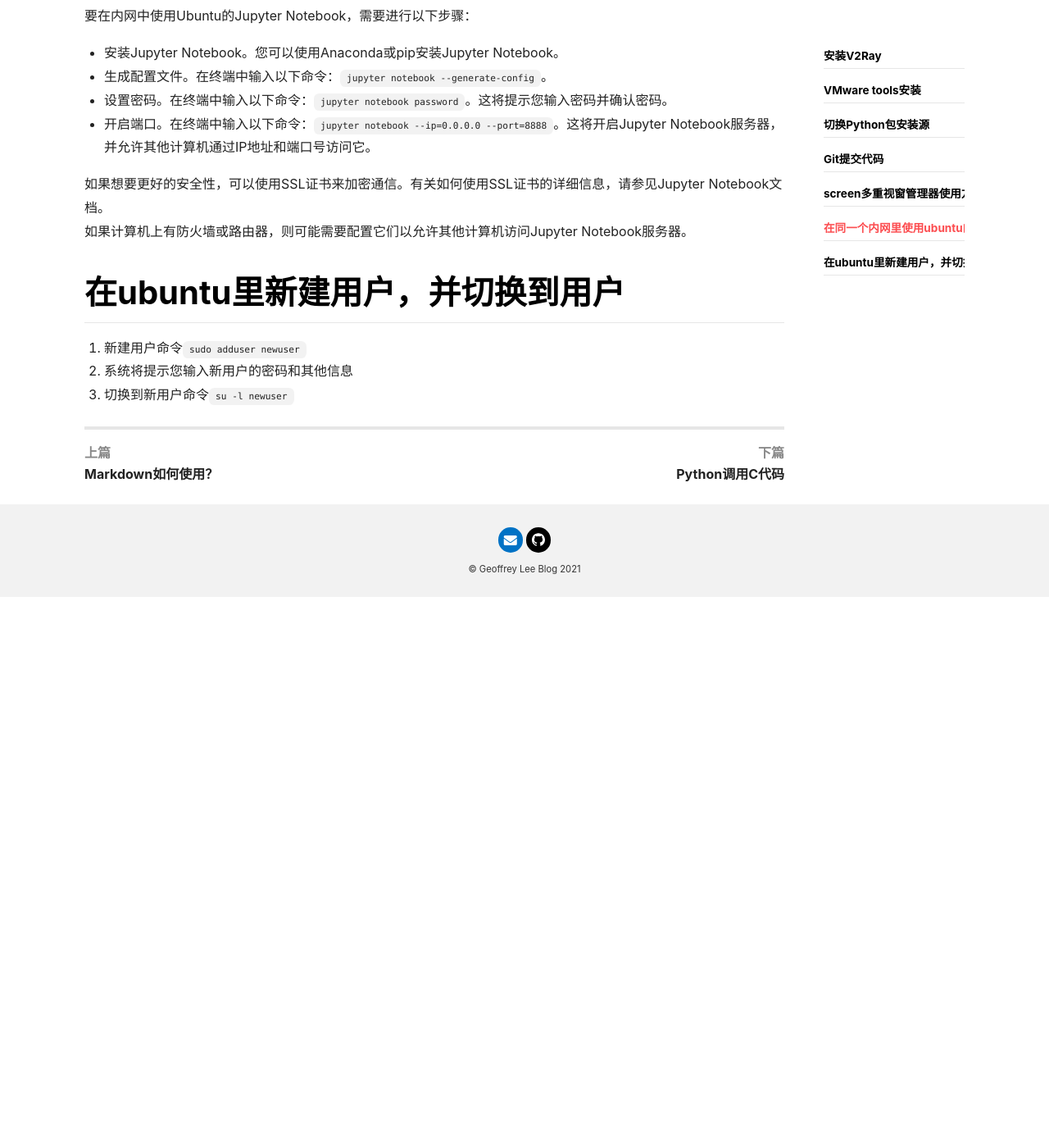
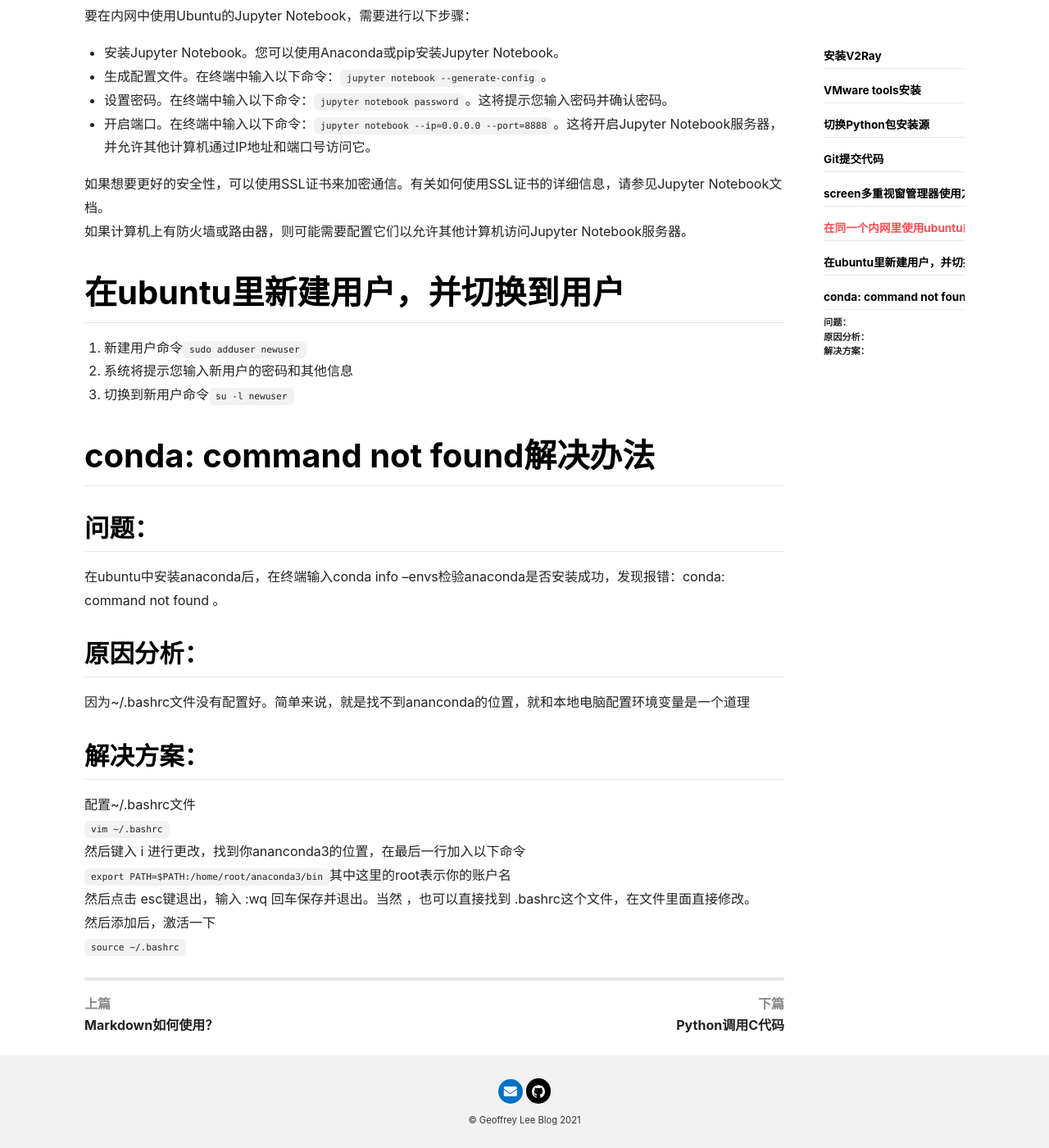
Before and after one commit to sertreet/sertreet.github.io, a Jekyll site: the page built from _posts/2022-12-02-linuxInstruction.md, in a window 1280 px wide and 1400 px high, scrolled down 1707 px. Shown: the whole window at 82% size. Built offline with Jekyll 4.4.1, drawn with Linux system fonts in a browser that asks for light colours; nearby versions of some CDN libraries; before the commit the page ends 2435 px from its top, so only the background shows below that.

Commit message:
Update 2022-12-02-linuxInstruction.md

```diff
--- a/_posts/2022-12-02-linuxInstruction.md
+++ b/_posts/2022-12-02-linuxInstruction.md
@@ -53,3 +53,17 @@
 1. 新建用户命令`sudo adduser newuser`
 2. 系统将提示您输入新用户的密码和其他信息
 3. 切换到新用户命令`su -l newuser`
+
+# conda: command not found解决办法
+## 问题：
+在ubuntu中安装anaconda后，在终端输入conda info --envs检验anaconda是否安装成功，发现报错：conda: command not found 。
+## 原因分析：
+因为~/.bashrc文件没有配置好。简单来说，就是找不到ananconda的位置，就和本地电脑配置环境变量是一个道理
+## 解决方案：
+配置~/.bashrc文件
+`vim ~/.bashrc`
+然后键入 i 进行更改，找到你ananconda3的位置，在最后一行加入以下命令
+`export PATH=$PATH:/home/root/anaconda3/bin`其中这里的root表示你的账户名
+然后点击 esc键退出，输入 :wq 回车保存并退出。当然 ，也可以直接找到 .bashrc这个文件，在文件里面直接修改。
+然后添加后，激活一下
+`source ~/.bashrc`
```
